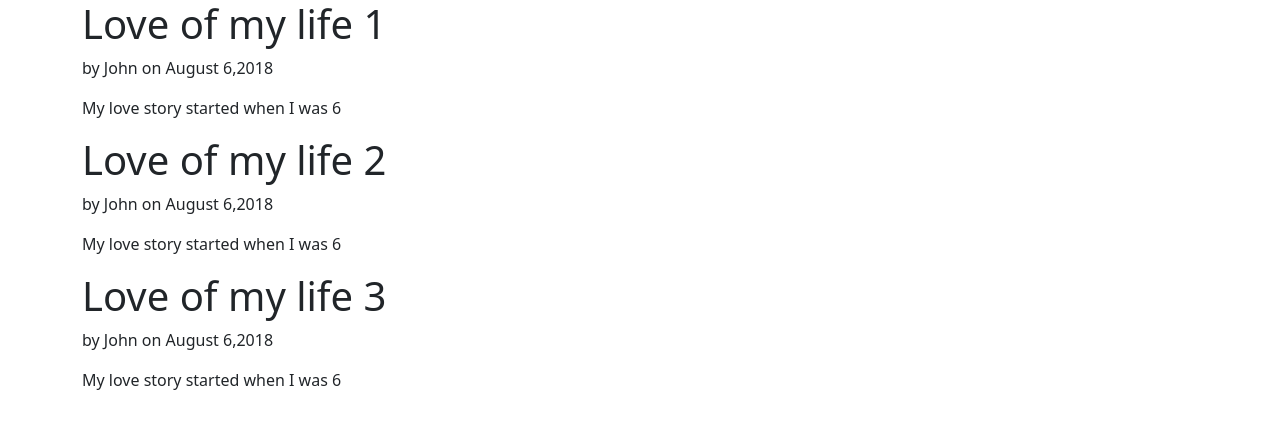
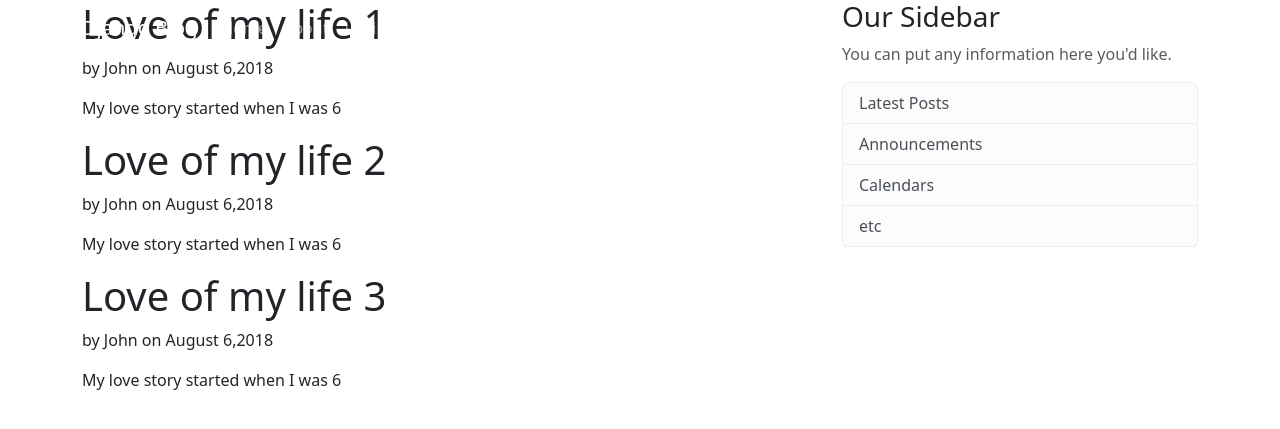
Before and after one commit to hakichris/python_project, a Django app: page /blog/ in a window 1280 px wide. Shown: the top 429 px of the page. Run offline with Django 4.2, Linux system fonts and the light colour scheme.

Commit message:
Update base.html

```diff
--- a/blog/templates/blog/base.html
+++ b/blog/templates/blog/base.html
@@ -1,15 +1,18 @@
+{% load static %}
 <!DOCTYPE html>
 <html lang="en">
   <head>
+    <meta charset="utf-8" />
+    <meta charset="utf-8">
+    <meta name="viewport" content="width=device-width, initial-scale=1">
+    <link href="https://cdn.jsdelivr.net/npm/bootstrap@5.3.1/dist/css/bootstrap.min.css" rel="stylesheet" integrity="sha384-4bw+/aepP/YC94hEpVNVgiZdgIC5+VKNBQNGCHeKRQN+PtmoHDEXuppvnDJzQIu9" crossorigin="anonymous">
+    <link  rel="stylesheet" type="text/css" href="{% static 'blog/main.css' %}">
     {% if title %}
         <title>Blog - {{ title }}</title>
     {% else %}
         <title> My Blog </title>
     {% endif %}
-    <meta charset="utf-8" />
-    <meta charset="utf-8">
-    <meta name="viewport" content="width=device-width, initial-scale=1">
-    <link href="https://cdn.jsdelivr.net/npm/bootstrap@5.3.1/dist/css/bootstrap.min.css" rel="stylesheet" integrity="sha384-4bw+/aepP/YC94hEpVNVgiZdgIC5+VKNBQNGCHeKRQN+PtmoHDEXuppvnDJzQIu9" crossorigin="anonymous">
+
     <link rel="icon" href="" />
     <meta name="viewport" content="width=device-width, initial-scale=1" />
     <meta name="theme-color" content="#000000" />
@@ -35,9 +38,47 @@
 </script>
   </head>
   <body>
-<div class="container">
-   {% block content %} {% endblock %}
-  </div>
+    <header class="site-header">
+      <nav class="navbar navbar-expand-md navbar-dark bg-steel fixed-top">
+        <div class="container">
+          <a class="navbar-brand mr-4" href="/">Django Blog</a>
+          <button class="navbar-toggler" type="button" data-toggle="collapse" data-target="#navbarToggle" aria-controls="navbarToggle" aria-expanded="false" aria-label="Toggle navigation">
+          <span class="navbar-toggler-icon"></span>
+          </button>
+          <div class="collapse navbar-collapse" id="navbarToggle">
+            <div class="navbar-nav mr-auto">
+              <a class="nav-item nav-link" href="/">Home</a>
+              <a class="nav-item nav-link" href="/about">About</a>
+            </div>
+            <!-- Navbar Right Side -->
+            <div class="navbar-nav">
+              <a class="nav-item nav-link" href="#">Login</a>
+              <a class="nav-item nav-link" href="#">Register</a>
+            </div>
+          </div>
+        </div>
+      </nav>
+    </header>
+    <main role="main" class="container">
+      <div class="row">
+        <div class="col-md-8">
+          {% block content %}{% endblock %}
+        </div>
+        <div class="col-md-4">
+          <div class="content-section">
+            <h3>Our Sidebar</h3>
+            <p class='text-muted'>You can put any information here you'd like.
+              <ul class="list-group">
+                <li class="list-group-item list-group-item-light">Latest Posts</li>
+                <li class="list-group-item list-group-item-light">Announcements</li>
+                <li class="list-group-item list-group-item-light">Calendars</li>
+                <li class="list-group-item list-group-item-light">etc</li>
+              </ul>
+            </p>
+          </div>
+        </div>
+      </div>
+    </main>
    <script src="https://cdn.jsdelivr.net/npm/bootstrap@5.3.1/dist/js/bootstrap.bundle.min.js" integrity="sha384-HwwvtgBNo3bZJJLYd8oVXjrBZt8cqVSpeBNS5n7C8IVInixGAoxmnlMuBnhbgrkm" crossorigin="anonymous"></script>
   </body>
 </html>
```
